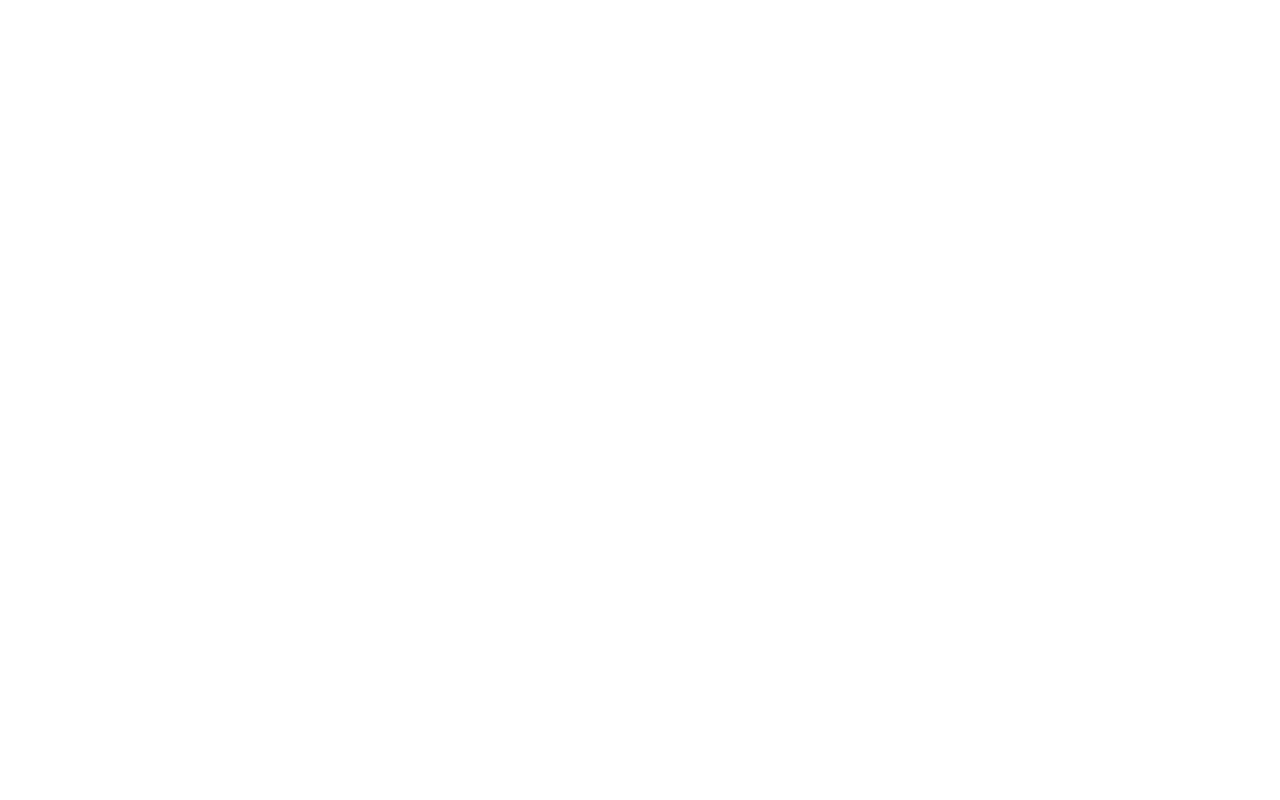
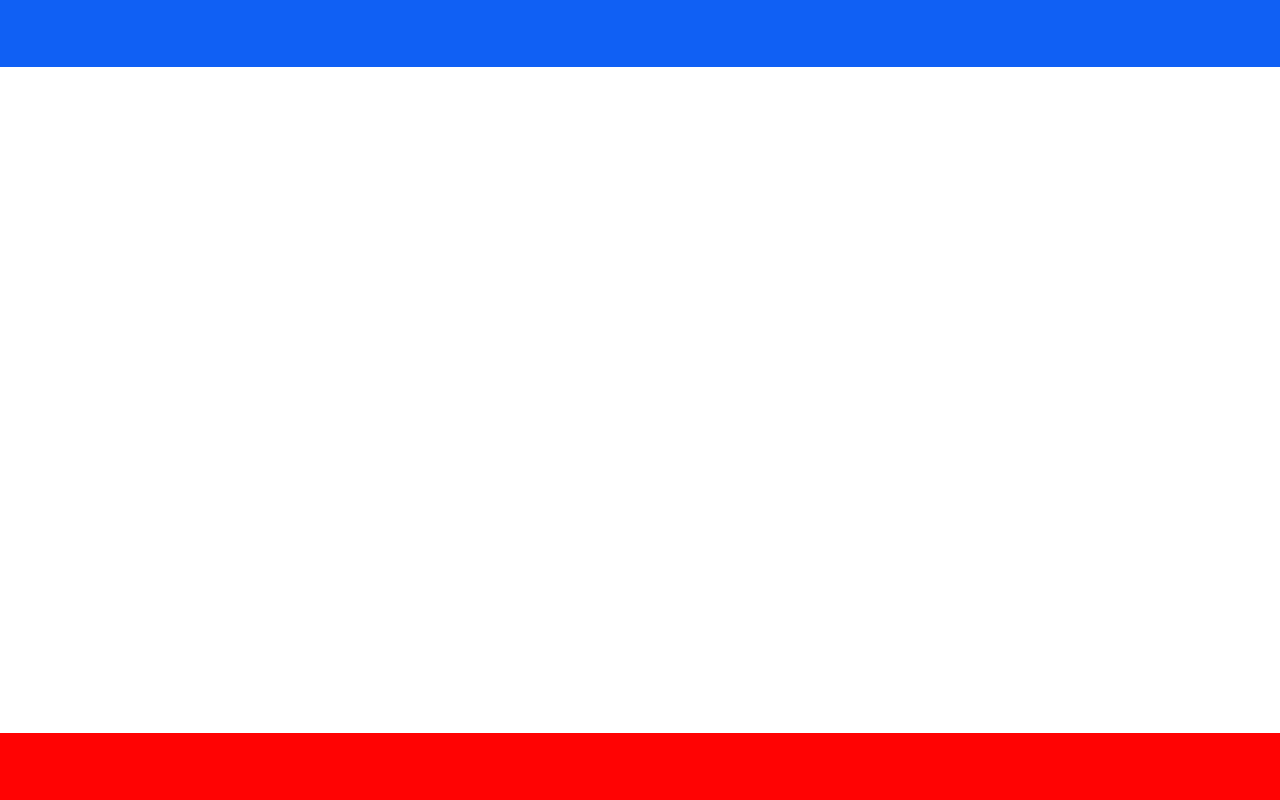
Before and after one commit to roulianosss/hackathon-frontend, a plain HTML site: page index.html in a window 1280 px wide. Drawn offline with Linux system fonts and the light colour scheme.

```diff
--- a/index.html
+++ b/index.html
@@ -9,6 +9,8 @@
 </head>
 <body>
     <div id="global-container">
+        <div id="header"></div>
+        <div id="footer"></div>
 
     </div>
     <script src="./app.js"></script>
--- a/style.css
+++ b/style.css
@@ -11,3 +11,27 @@
   height: 100vh;
   width: 100vw;
 }
+
+#header {
+    color: #fff;
+    background-color: #1060f4;
+    grid-column-start: 1;
+    grid-column-end: 13;
+    grid-row-start: 1;
+    grid-row-end: 2;
+    display: flex;
+    align-items: center;
+    justify-content: space-around;
+}
+
+#footer {
+    background-color: #ff0303;
+    grid-column-start: 1;
+    grid-column-end: 13;
+    grid-row-start: 12;
+    grid-row-end: 13;
+    display: flex;
+    justify-content: center;
+    align-items: center;
+    color: #000;
+  }
```
